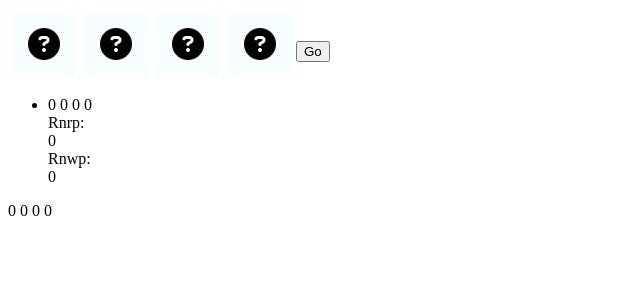
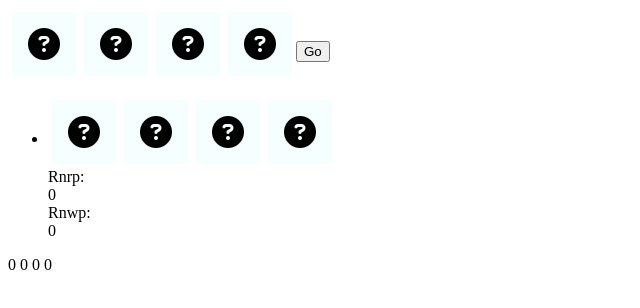
Before and after one commit to MarkDanforth/code-breaker, an Angular app: page / in a window 1280 px wide. Both pictures are taken after a click on the button "Go". Shown: the top 308 px of the page, without its empty margins (0-640 px from the left). Built offline with nearby package versions, Linux system fonts and the light colour scheme.

Commit message:
Jenkins file update and restyling of previous guesses

```diff
--- a/src/app/app.module.ts
+++ b/src/app/app.module.ts
@@ -8,12 +8,14 @@ import { PlayFieldComponent } from './components/play-field/play-field.component
 
 import { MastermindService } from './services/mastermind.service';
 import { FruitPickerComponent } from './shared/control/fruit-picker/fruit-picker.component';
+import { OldFruitComponent } from './shared/control/old-fruit/old-fruit.component';
 
 @NgModule({
   declarations: [
     AppComponent,
     PlayFieldComponent,
-    FruitPickerComponent
+    FruitPickerComponent,
+    OldFruitComponent
   ],
   imports: [
     BrowserModule,
--- a/src/app/components/play-field/play-field.component.html
+++ b/src/app/components/play-field/play-field.component.html
@@ -10,7 +10,8 @@
 
 <ul>
   <li *ngFor="let round of game?.rounds">
-    <span *ngFor="let slot of round.slots">{{ slot }} </span>
+    <!--<span *ngFor="let slot of round.slots">{{ slot }} </span>-->
+    <app-old-fruit [fruits]="round.slots"></app-old-fruit>
     <div>Rnrp: </div>{{ round.rnrp }}
     <div>Rnwp: </div>{{ round.rnwp }}
   </li>
--- /dev/null
+++ b/src/app/shared/control/old-fruit/old-fruit.component.css
@@ -0,0 +1,19 @@
+:host {
+    display: flex;
+    flex-direction: row;
+}
+
+.fruit {
+    display: block;
+    width: 64px;
+    height: 64px;
+    text-align: center;
+    background-color: #f6ffff;
+    margin: 4px;
+    border-radius: 4px;
+}
+
+.fruit i {
+    line-height: 64px;
+    font-size: 32px;
+}
--- /dev/null
+++ b/src/app/shared/control/old-fruit/old-fruit.component.html
@@ -0,0 +1,3 @@
+<div *ngFor="let fruit of fruits" class="picked-fruit fruit">
+  <i class="fa {{ glyphs[fruit] }}" aria-hidden="true"></i>
+</div>
--- /dev/null
+++ b/src/app/shared/control/old-fruit/old-fruit.component.ts
@@ -0,0 +1,28 @@
+import { Component, OnInit, Input } from '@angular/core';
+
+@Component({
+  selector: 'app-old-fruit',
+  templateUrl: './old-fruit.component.html',
+  styleUrls: ['./old-fruit.component.css']
+})
+export class OldFruitComponent implements OnInit {
+
+  @Input() fruits: number[];
+
+  public glyphs: Array<string>;
+
+  constructor() { }
+
+  ngOnInit() {
+    this.glyphs = [
+      "fa-question-circle",
+      "fa-bug",
+      "fa-leaf",
+      "fa-paw",
+      "fa-tree",
+      "fa-star",
+      "fa-snowflake-o"
+    ];
+  }
+
+}
```
Also changed, not shown: 2 other files (tests, documents, lock files or other folders).
